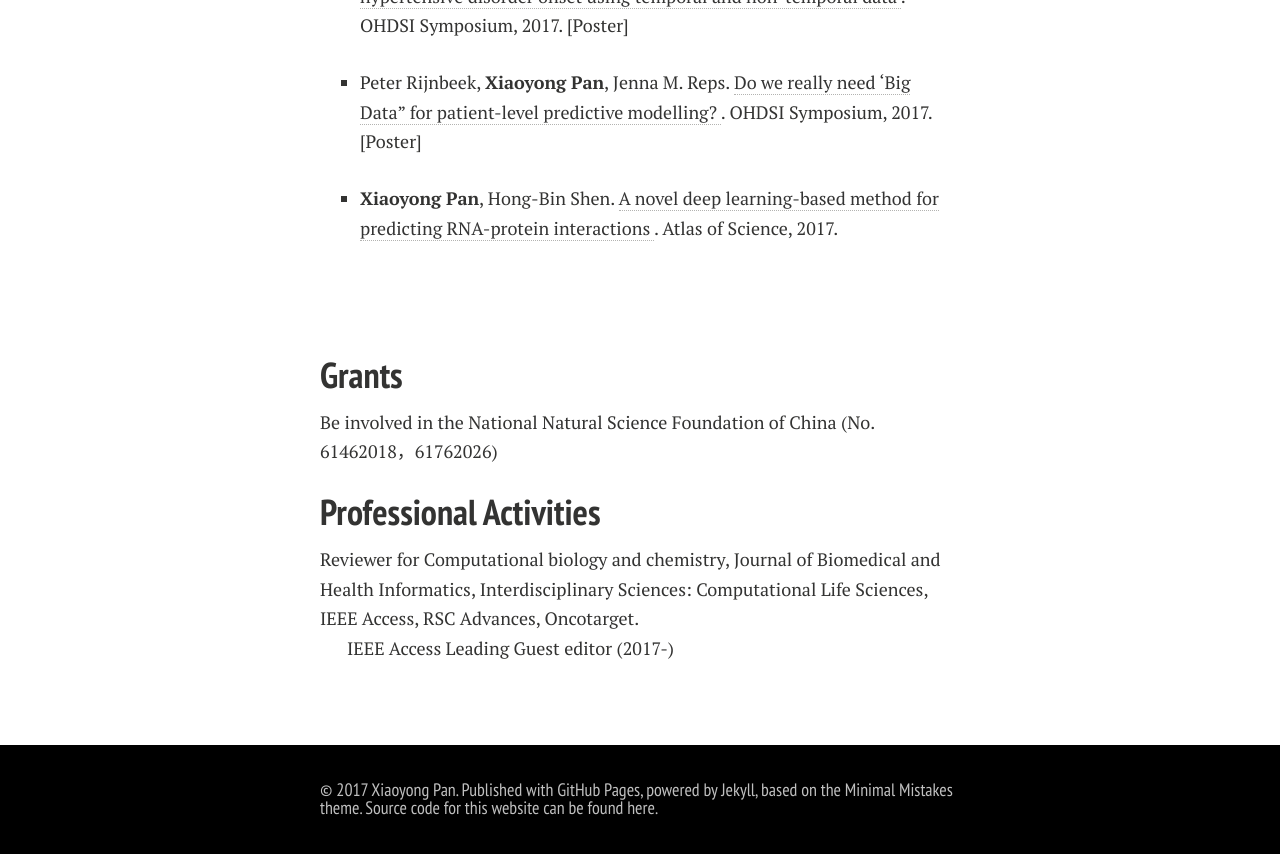
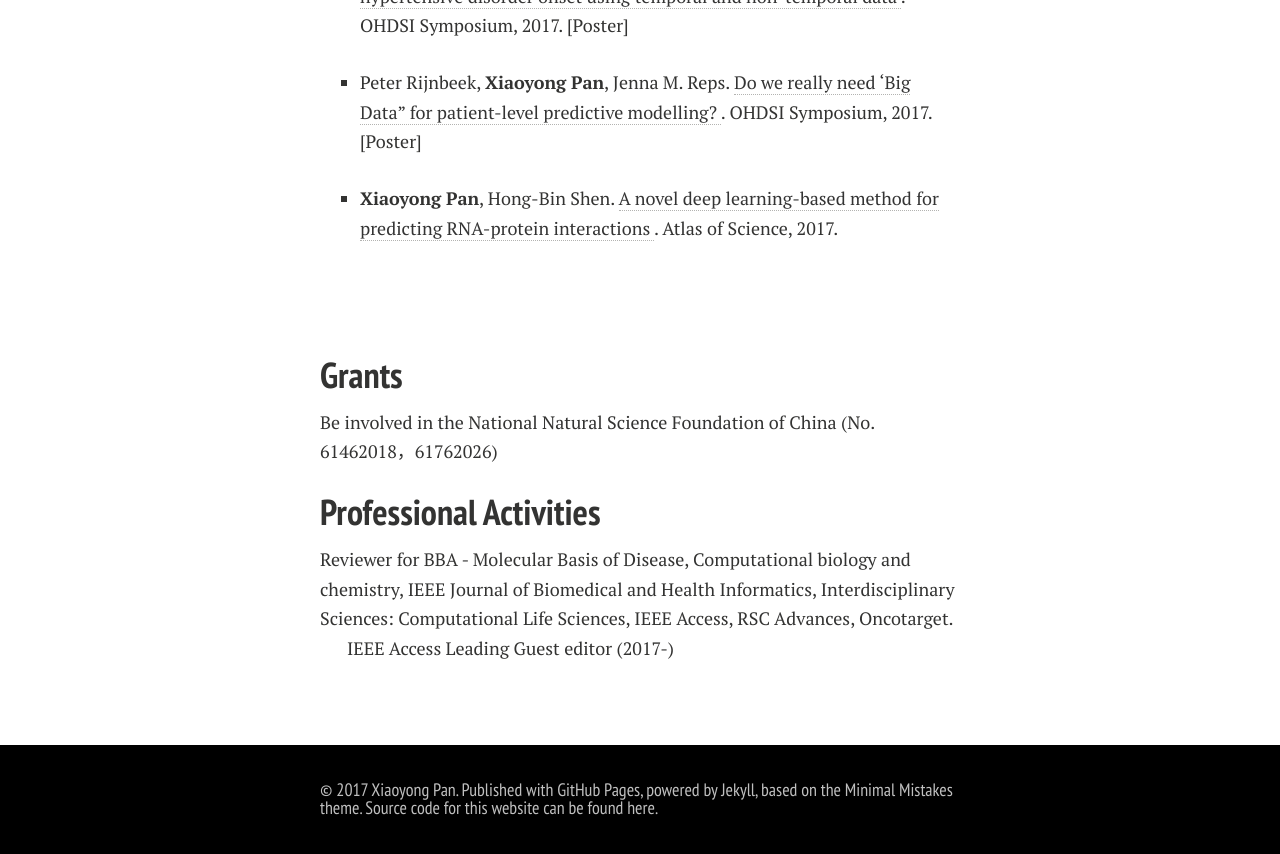
Before and after one commit to xypan1232/xypan1232.github.io, a Jekyll site: the page built from publications.md, in a window 1280 px wide and 900 px high, scrolled down 2296 px. Shown: the top 854 px of the window. Built offline with Jekyll 4.4.1, drawn with Linux system fonts in a browser that asks for light colours; nearby versions of some CDN libraries; Markdown is read by kramdown in place of the engine named in the settings.

Commit message:
Update publications.md

```diff
--- a/publications.md
+++ b/publications.md
@@ -76,6 +76,6 @@
 Be involved in the National Natural Science Foundation of China (No. 61462018，61762026)
 
 ## Professional Activities
-Reviewer for Computational biology and chemistry, Journal of Biomedical and Health Informatics, Interdisciplinary Sciences: Computational Life Sciences, IEEE Access, RSC Advances, Oncotarget.<br>
+Reviewer for BBA - Molecular Basis of Disease, Computational biology and chemistry, IEEE Journal of Biomedical and Health Informatics, Interdisciplinary Sciences: Computational Life Sciences, IEEE Access, RSC Advances, Oncotarget.<br>
 
 IEEE Access Leading Guest editor (2017-) <br>
```
